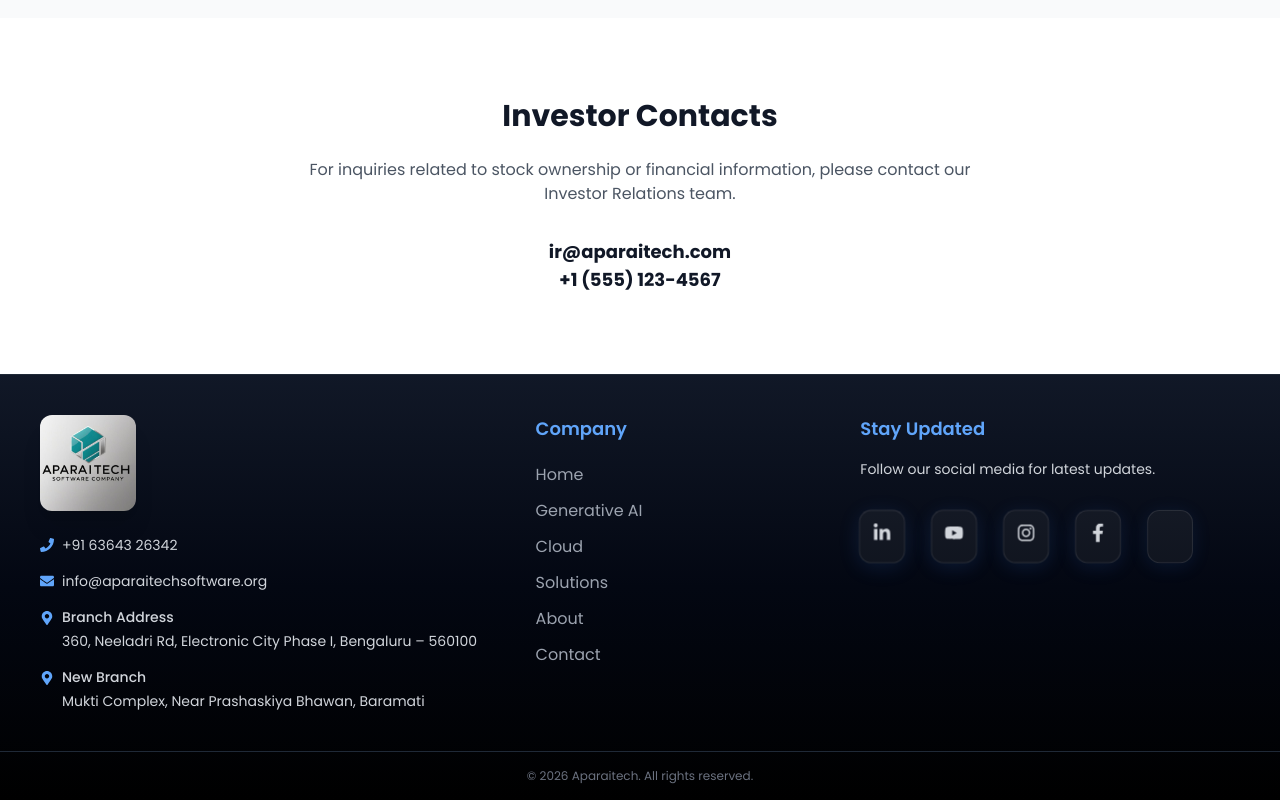
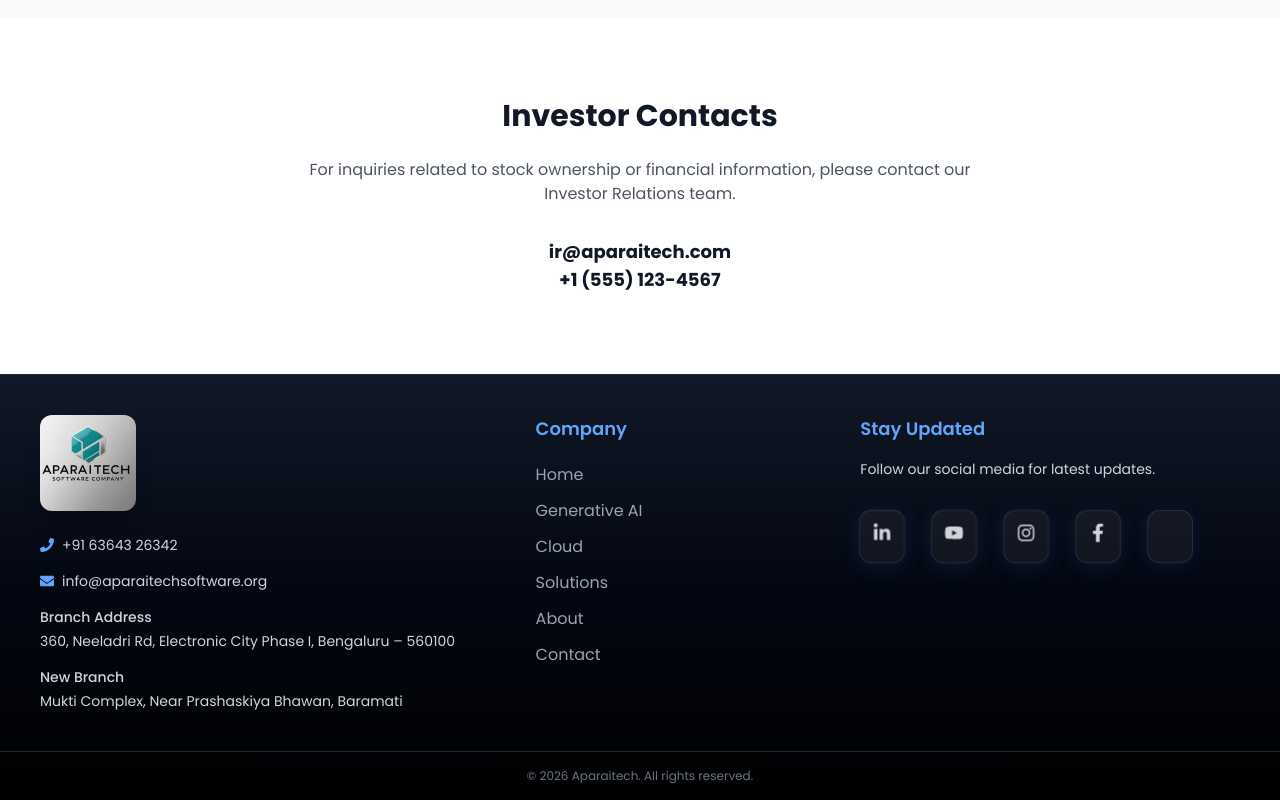
Before and after one commit to jotiramaparaitech/Aparaitech_Landing_Page1, a React (Vite) app in the folder client/: page /company/investors in a window 1280 px wide. Shown: the part 1266-2066 px from the top of the page. Built offline with nearby package versions, Linux system fonts and the light colour scheme; no server answers; some icons are missing.

Commit message:
Footer alignment fixed

```diff
--- a/client/src/components/Footer.jsx
+++ b/client/src/components/Footer.jsx
@@ -122,7 +122,7 @@
                   }}
                   title="Click to open in Google Maps"
                 >
-                  <FaMapMarkerAlt className="text-blue-400 flex-shrink-0 group-hover/address:text-blue-300 transition-colors mt-1" />
+                  {/* <FaMapMarkerAlt className="text-blue-400 flex-shrink-0 group-hover/address:text-blue-300 transition-colors mt-1" /> */}
                   <div className="flex-1">
                     <span className="font-medium transition-colors">
                       Branch Address
@@ -145,11 +145,11 @@
                   }}
                   title="Click to open in Google Maps"
                 >
-                  <FaMapMarkerAlt className="text-blue-400 flex-shrink-0 group-hover/address:text-blue-300 transition-colors mt-1" />
                   <div className="flex-1">
                     <span className="font-medium transition-colors">
                       New Branch
                     </span>
+                  {/* <FaMapMarkerAlt className="text-blue-400 flex-shrink-0 group-hover/address:text-blue-300 transition-colors mt-1" /> */}
                     <p className="mt-1 hover:text-blue-300 transition-colors cursor-pointer">
                       Mukti Complex, Near Prashaskiya Bhawan, Baramati
                     </p>
```
